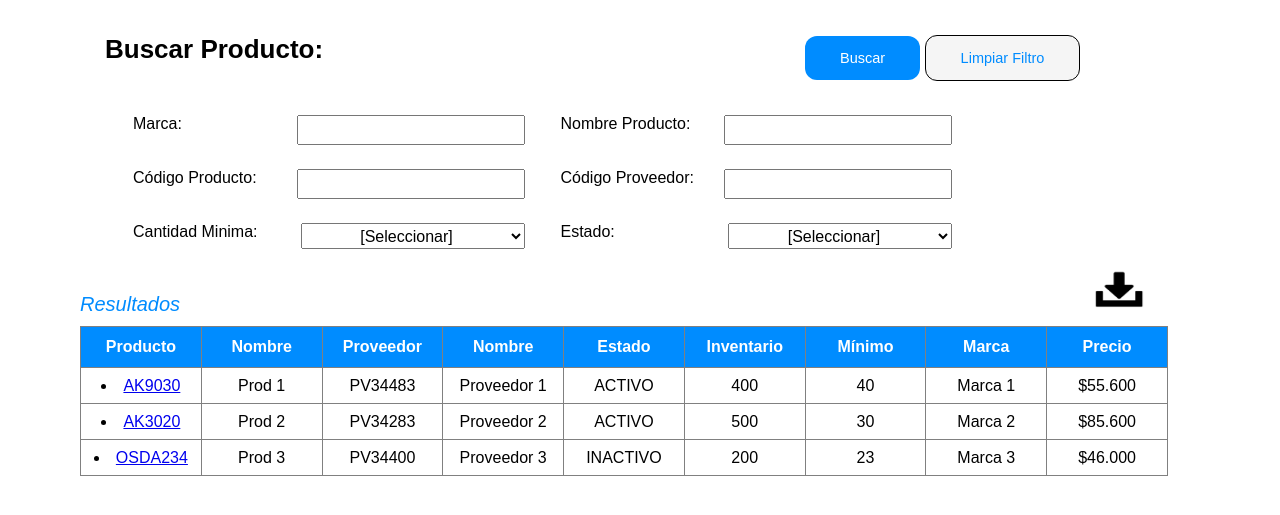
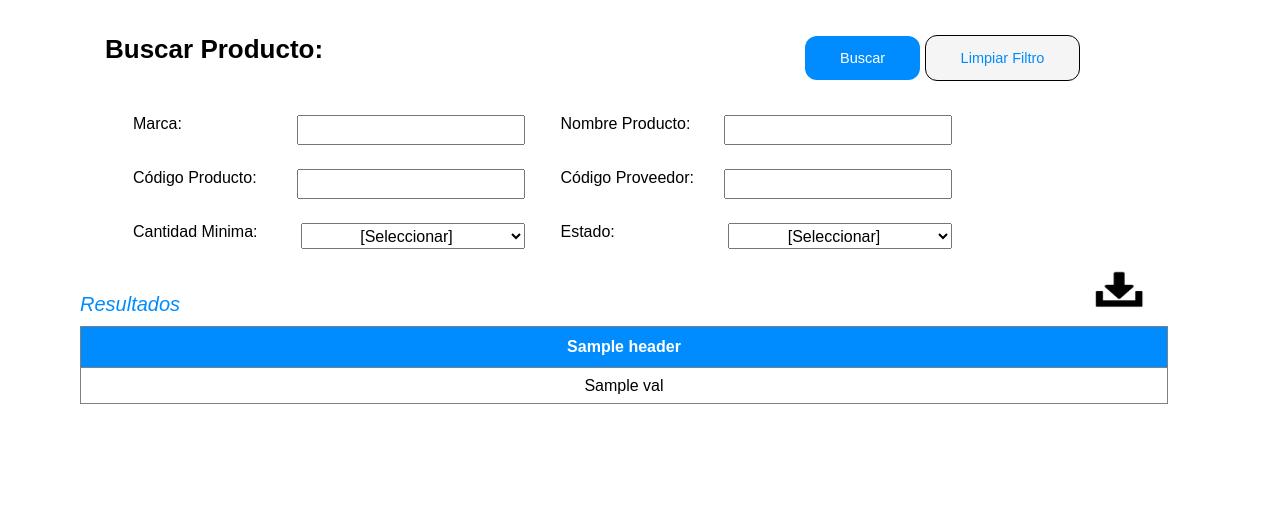
Before and after one commit to Mintic-Team7-Inventario/Inventario_App, a Flask app: template templates/buscarProductoUsuarioFinal.html in a window 1280 px wide. Shown: the part 91-606 px from the top of the page. Run offline with Flask 2, Linux system fonts and the light colour scheme; the template is opened without the code that fills it: most values are stand-ins (such as "Sample title", 1, 10 or a date in 2020).

Commit message:
con busquedas funcionales

```diff
--- a/app.py
+++ b/app.py
@@ -1,17 +1,16 @@
-from flask import Flask, render_template, request, flash, jsonify, redirect, g, url_for, session, send_file, \
-    make_response
-from db import get_db
-from db import close_db
+import functools
 import os
-from werkzeug.security import generate_password_hash, check_password_hash
-import functools
-from Administrador import Administrador
+from flask import (Flask, flash, g, jsonify, make_response, redirect,
+                   render_template, request, send_file, session, url_for)
+from werkzeug.security import check_password_hash, generate_password_hash
 
 import utils
-from UsuarioFinal import UsuarioFinal
+from Administrador import Administrador
+from db import close_db, get_db
 from Producto import Producto
 from Proveedor import Proveedor
 from Superadministrador import Superadministrador
+from UsuarioFinal import UsuarioFinal
 
 app = Flask(__name__)
 app.debug = True
@@ -216,7 +215,6 @@ def createproduct():
 
             nameproduct = db.execute('SELECT CodigoProducto FROM Producto WHERE NombreProducto=?', (nombreproducto,)).fetchone()
             codproduct = db.execute('SELECT CodigoProducto FROM Producto WHERE CodigoProducto=?', (codigoproducto,)).fetchone()
-            codprovider = db.execute('SELECT CodigoProducto FROM Producto WHERE CodigoProveedor=?', (codigoprovider,)).fetchone()
             error = None
 
             if nameproduct is not None:
@@ -226,11 +224,6 @@ def createproduct():
 
             if codproduct is not None:
                 error = 'El código de producto ya existe'
-                flash(error)
-                return render_template('createproduct.html')
-
-            if codprovider is not None:
-                error = 'El codigo de proveedor ya existe'
                 flash(error)
                 return render_template('createproduct.html')
 
@@ -372,9 +365,21 @@ def buscarProductoUsuarioFinal():
                         colunms_buscar= colunms_buscar+'"'+columsbd_nombres[j]+'" == "'+str(lista[j])+'"'+ ad
                     elif lista[j]=="SI":
                         colunms_buscar= colunms_buscar+'"'+columsbd_nombres[j]+'" > "Inventario"'+ ad
+            consulta=[]
+            consultas=Producto.buscarProducto(Producto,colunms_buscar)
+            if consultas:
+                consulta.append(list(consultas))
+                headers =["Producto","Nombre","Proveedor","Estado","Inventario","Mínimo","Marca","Precio"]
+                items=[]
+                print(consulta)
+                for i in range(len(consulta)):
+                    print(consulta[i])
+                    print(len(consulta))
+                    items.append(dict(producto=consulta[i][5],nombre=consulta[i][0],proveedor=consulta[i][1],estado=consulta[i][3],inventario=consulta[i][4],minimo=consulta[i][7],marca=consulta[i][2],precio=consulta[i][6]))
 
-            consulta=Producto.buscarProducto(Producto,colunms_buscar)
-            print(consulta)
+                return render_template("/buscarProductoUsuarioFinal.html",headers = headers,objects = items)
+            else:
+                return render_template("/buscarProductoUsuarioFinal.html",headers = [""],objects = [dict(mensaje="No existen productos con estas especificaciones")])
         return render_template("/buscarProductoUsuarioFinal.html")
 
     except Exception as ex:
--- a/db.py
+++ b/db.py
@@ -5,8 +5,8 @@ from flask import g
 def get_db():
     try:
         if 'db' not in g:
-            g.db = sqlite3.connect('bd.db')
-        return g.db
+            gdb = sqlite3.connect('bd.db')
+        return gdb
     except Error:
         print(Error)
 
--- a/static/js/SESION6.js
+++ b/static/js/SESION6.js
@@ -1,37 +1,4 @@
 
-    document.addEventListener('DOMContentLoaded',
-
-    function (){ document.querySelector('#busquedaeliminar').onchange=()=> {
-
-        //Create array of options to be added
-        var array = ["Activo","Inactivo"];
-
-        if (document.querySelector('#busquedaeliminar').value==="Estado") {
-        //Create and append select list
-        var selectList = document.createElement("select");
-        selectList.id = "mySelect";
-        document.querySelector('#tasks').append(selectList);
-
-        //Create and append the options
-        for (var i = 0; i < array.length; i++) {
-            var option = document.createElement("option");
-            option.value = array[i];
-            option.text = array[i];
-            selectList.appendChild(option);
-        }
-
-
-        } else {
-
-            const li= document.createElement('input');
-            li.id="mySelect";
-            document.querySelector('#tasks').append(li);
-        }
-        document.getElementById("mySelect").remove();
-        return false
-    };
-
-});
 
 
 function validar_formulario(){
--- a/templates/base_buscarProducto.html
+++ b/templates/base_buscarProducto.html
@@ -1,61 +1,34 @@
-
+<!DOCTYPE html>
+<html lang="en">
+<head>
+</head>
+<body>
 <div>
     <label for="resultadobp" id="resultadobp">Resultados</label>
     <input type="image" id="ic" src="static/images/descarga.png"/>
 </div>
 <div>
-<table id="tablebprod" action="{{ url_for('PaginaProveedor') }}">
+{% if objects %}
+    <table id="tablebprod" class="display" >
         <thead>
             <tr>
-                    <th>Producto</th>
-                    <th>Nombre </th>
-                    <th>Proveedor</th>
-                    <th>Nombre</th>
-                    <th>Estado</th>
-                    <th>Inventario</th>
-                    <th>Mínimo</th>
-                    <th>Marca</th>
-                    <th>Precio</th>
-
+                {% for header in headers %}
+                <th>{{header}}</th>
+                {% endfor %}
             </tr>
         </thead>
         <tbody>
+            {% for object in objects %}
                 <tr>
-					<td> <li><a href="PaginaProducto">AK9030</a></li></td>
-                    <td>Prod 1</td>
-                    <td>PV34483</td>
-                    <td>Proveedor 1</td>
-                    <td>ACTIVO</td>
-                    <td>400</td>
-                    <td>40</td>
-                    <td>Marca 1</td>
-                    <td>$55.600</td>
+                    {% for k, val in object.items() %}
+                        <td>{{val}}</td>
+                    {% endfor %}
+                        </tr>
+            {% endfor %}
 
-                </tr>
-                <tr>
-					<td> <li><a href="PaginaProducto">AK3020</a></li></td>
-                    <td>Prod 2</td>
-                    <td>PV34283</td>
-                    <td>Proveedor 2</td>
-                    <td>ACTIVO</td>
-                    <td>500</td>
-                    <td>30</td>
-                    <td>Marca 2</td>
-                    <td>$85.600</td>
-
-                </tr>
-                <tr>
-                    <td> <li><a href="PaginaProducto">OSDA234</a></li></td>
-                    <td>Prod 3</td>
-                    <td>PV34400</td>
-                    <td>Proveedor 3</td>
-                    <td>INACTIVO</td>
-                    <td>200</td>
-                    <td>23</td>
-                    <td>Marca 3</td>
-                    <td>$46.000</td>
-
-                </tr>
         </tbody>
     </table>
+{% endif %}
 </div>
+</body>
+</html>
```
Also changed, not shown: Producto.py (+7 -2 lines), templates/prueba.html (added, +32 -0 lines), bd.db, 1 other file. Lines whose indentation alone changed are shown as unchanged.
